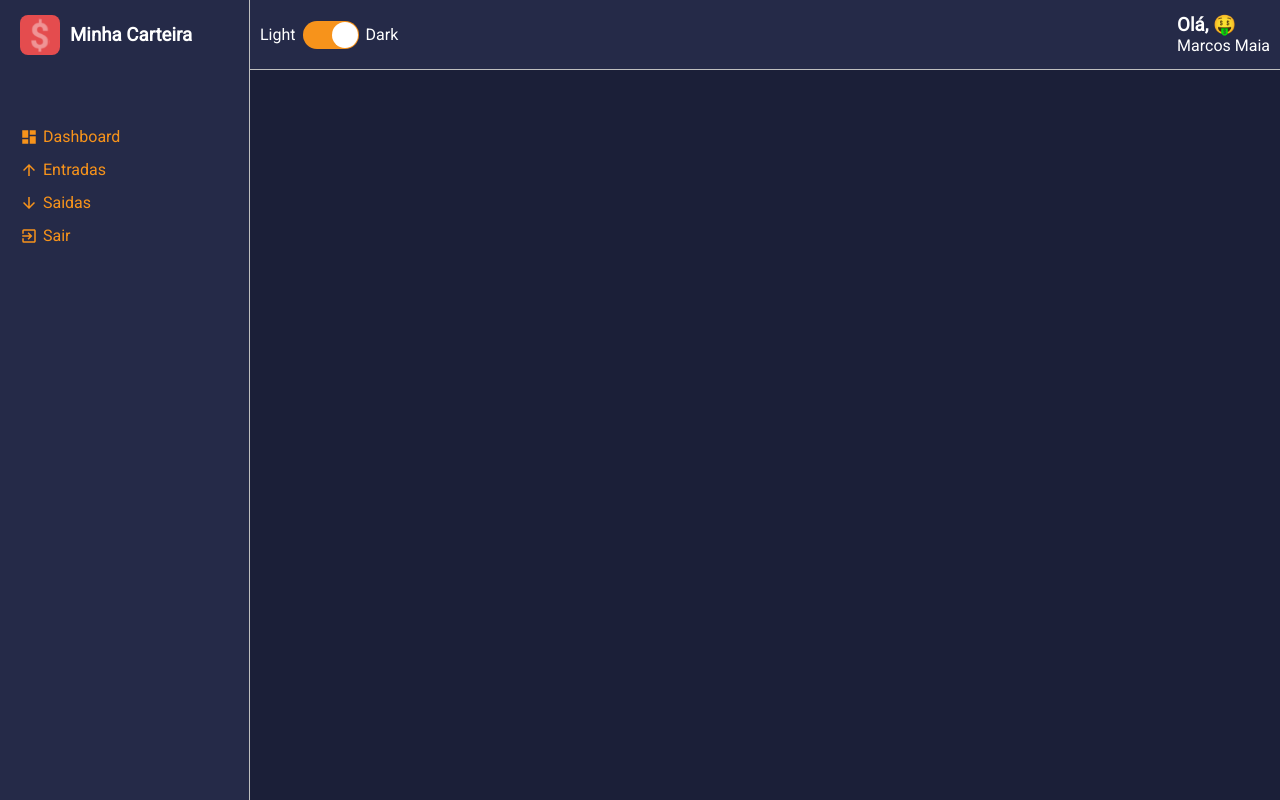
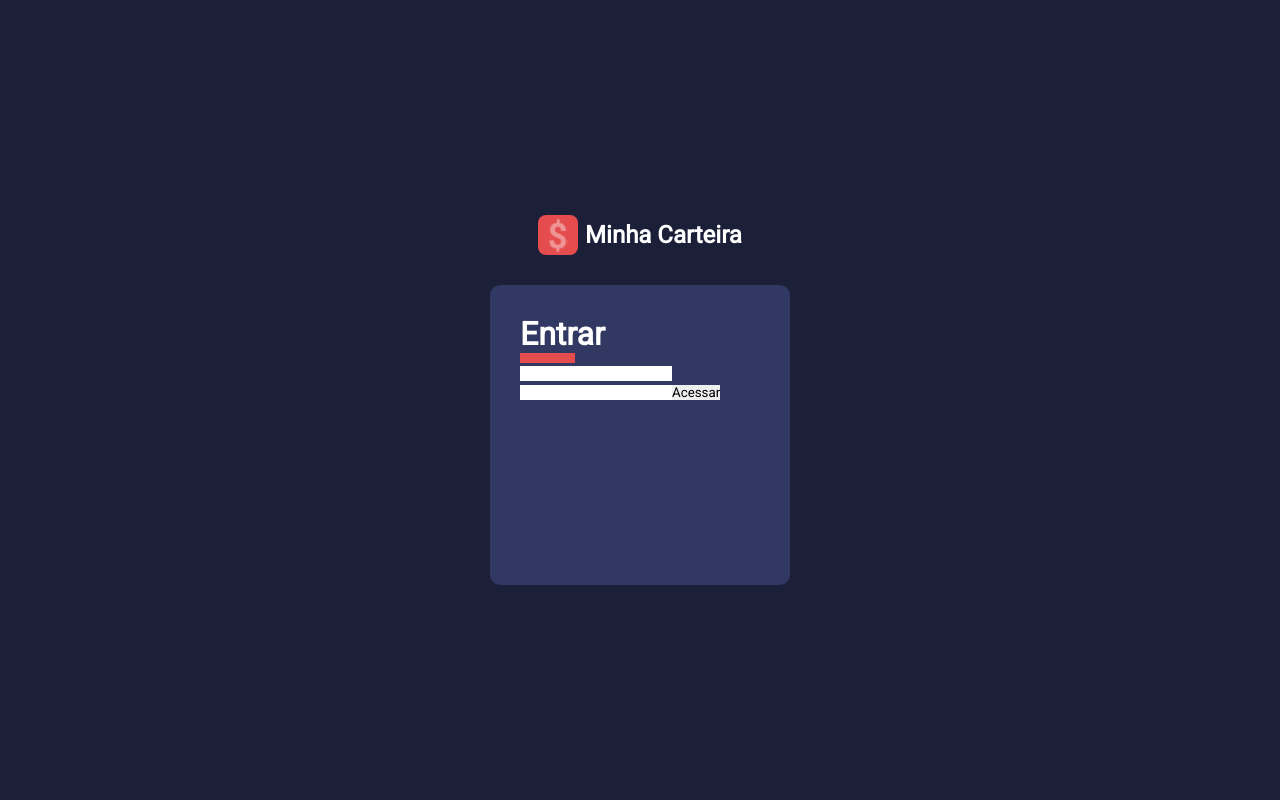
Before and after one commit to mamgjunior/my-wallet, a React (Create React App) app: page / in a window 1280 px wide. Built offline with nearby package versions, Linux system fonts and the light colour scheme.

Commit message:
implementando a tela de login

```diff
--- a/src/pages/SignIn/index.tsx
+++ b/src/pages/SignIn/index.tsx
@@ -1,10 +1,27 @@
 import React from "react";
+import logoImg from '../../assets/logo.svg';
+
+import {
+    Container,
+    Logo,
+    Form,
+    FormTitle
+} from "./styles";
 
 const SignIn: React.FC = () => {
     return (
-        <div>
-            <h1>SignIn</h1>
-        </div>
+        <Container>
+            <Logo>
+                <img src={logoImg} alt="Minha Carteira" />
+                <h2>Minha Carteira</h2>
+            </Logo>
+            <Form>
+                <FormTitle>Entrar</FormTitle>
+                <input type="text"></input>
+                <input type="text"></input>
+                <button>Acessar</button>
+            </Form>
+        </Container>
     );
 }
 
--- /dev/null
+++ b/src/pages/SignIn/styles.ts
@@ -0,0 +1,48 @@
+import styled from "styled-components";
+
+export const Container = styled.div`
+    height: 100vh;
+
+    display: flex;
+    flex: 1;
+    flex-direction: column;
+    justify-content: center;
+    align-items: center;
+
+    background-color: ${props => props.theme.colors.primary};
+`;
+
+export const Logo = styled.div`
+    display: flex;
+    align-items: center;
+    margin-bottom: 30px;
+
+    > h2 {
+        color: ${props => props.theme.colors.white};
+        margin-left: 7px;
+    }
+
+    > img {
+        width: 40px;
+        height: 40px;
+    }
+`;
+
+export const Form = styled.form`
+    width: 300px;
+    height: 300px;
+    padding: 30px;
+    border-radius: 10px;
+    background-color: ${props => props.theme.colors.tertiary};
+`;
+
+export const FormTitle = styled.h1`
+    color: ${props => props.theme.colors.white};
+
+    &:after {
+        content: '';
+        display: block;
+        width: 55px;
+        border-bottom: 10px solid ${props => props.theme.colors.warning};
+    }
+`;
--- /dev/null
+++ b/src/routes/auth.routes.tsx
@@ -0,0 +1,12 @@
+import React from "react";
+import { Routes, Route } from "react-router-dom";
+
+import SignIn from "../pages/SignIn";
+
+const AuthRoutes: React.FC = () => (
+    <Routes>
+        <Route path="/" element={<SignIn />} />
+    </Routes>
+);
+
+export default AuthRoutes;
--- a/src/routes/index.tsx
+++ b/src/routes/index.tsx
@@ -1,12 +1,13 @@
 import React from "react";
 import { BrowserRouter } from "react-router-dom";
 
-import AppRoutes from "./app.routes";
+// import AppRoutes from "./app.routes";
+import AuthRoutes from "./auth.routes";
 
 const Routes: React.FC = () => {
     return (
         <BrowserRouter>
-            <AppRoutes />
+            <AuthRoutes />
         </BrowserRouter>
     );
 }
```
